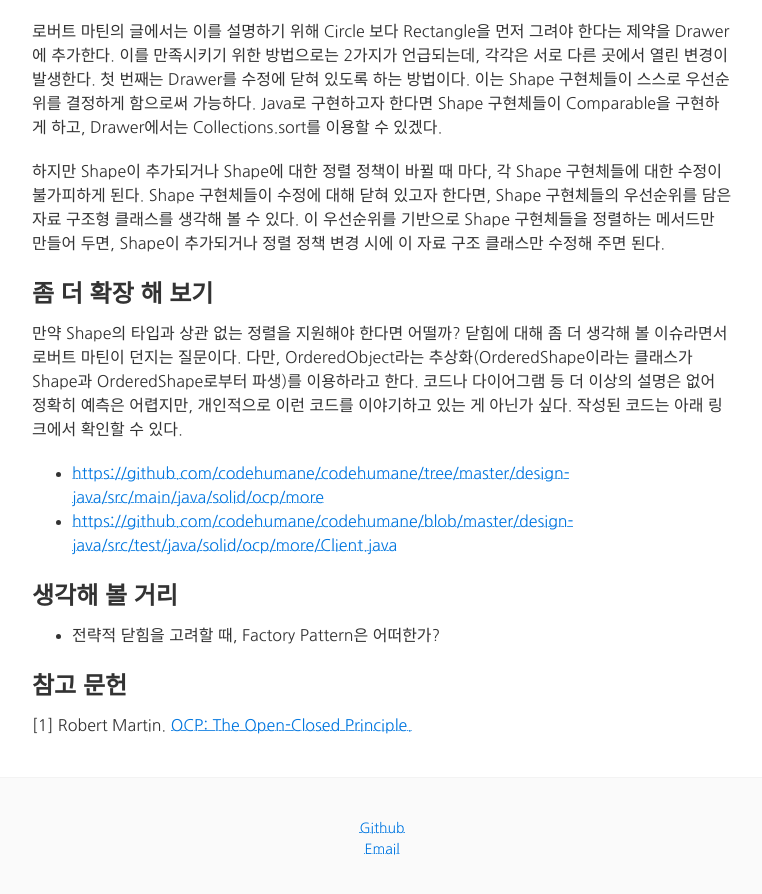
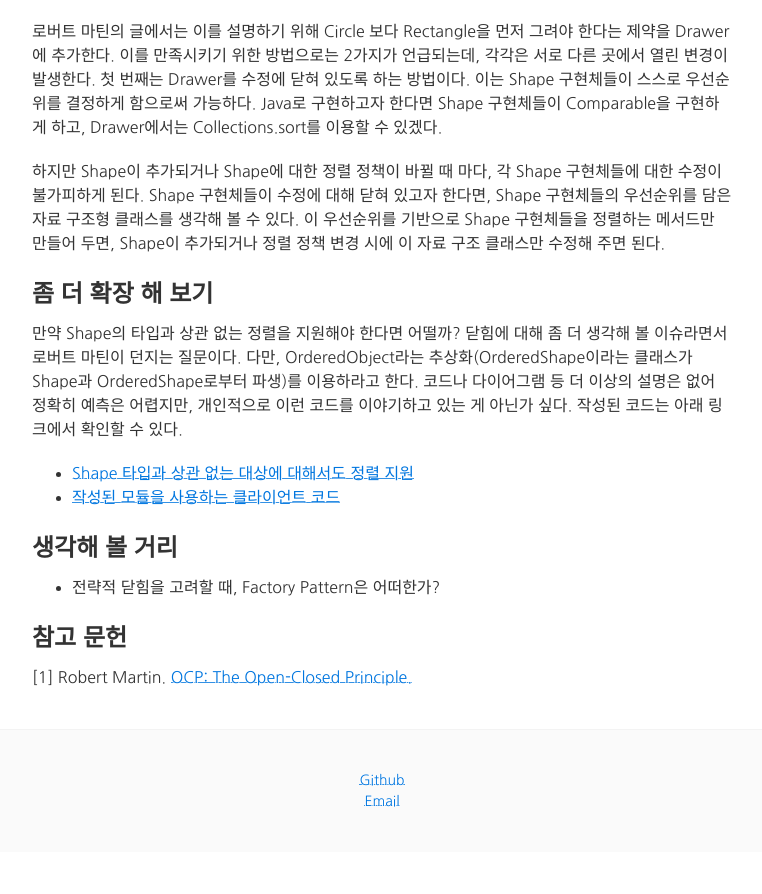
Before and after one commit to codehumane/codehumane.github.io, a Jekyll site: the page built from _posts/2016-05-04-개방-폐쇄-원칙.md, in a window 1280 px wide and 900 px high, scrolled down 4117 px. Shown: the top 894 px of the window, without its empty margins (258-1020 px from the left). Built offline with Jekyll 4.4.1, drawn with Linux system fonts in a browser that asks for light colours; after the commit the page ends 4969 px from its top, so only the background shows below that.

Commit message:
solid ocp link changed

```diff
--- a/_posts/2016-05-04-개방-폐쇄-원칙.md
+++ b/_posts/2016-05-04-개방-폐쇄-원칙.md
@@ -137,8 +137,8 @@ public class Rectangle implements Shape {
 
 만약 Shape의 타입과 상관 없는 정렬을 지원해야 한다면 어떨까? 닫힘에 대해 좀 더 생각해 볼 이슈라면서 로버트 마틴이 던지는 질문이다. 다만, OrderedObject라는 추상화(OrderedShape이라는 클래스가 Shape과 OrderedShape로부터 파생)를 이용하라고 한다. 코드나 다이어그램 등 더 이상의 설명은 없어 정확히 예측은 어렵지만, 개인적으로 이런 코드를 이야기하고 있는 게 아닌가 싶다. 작성된 코드는 아래 링크에서 확인할 수 있다.
 
-- [https://github.com/codehumane/codehumane/tree/master/design-java/src/main/java/solid/ocp/more](https://github.com/codehumane/codehumane/tree/master/design-java/src/main/java/solid/ocp/more)
-- [https://github.com/codehumane/codehumane/blob/master/design-java/src/test/java/solid/ocp/more/Client.java](https://github.com/codehumane/codehumane/blob/master/design-java/src/test/java/solid/ocp/more/Client.java)
+- [Shape 타입과 상관 없는 대상에 대해서도 정렬 지원](https://github.com/codehumane/codehumane/tree/master/design-java/src/main/java/solid/ocp/more)
+- [작성된 모듈을 사용하는 클라이언트 코드](https://github.com/codehumane/codehumane/blob/master/design-java/src/test/java/solid/ocp/more/Client.java)
 
 ## 생각해 볼 거리
 
```
Also changed, not shown: 1 other file.
